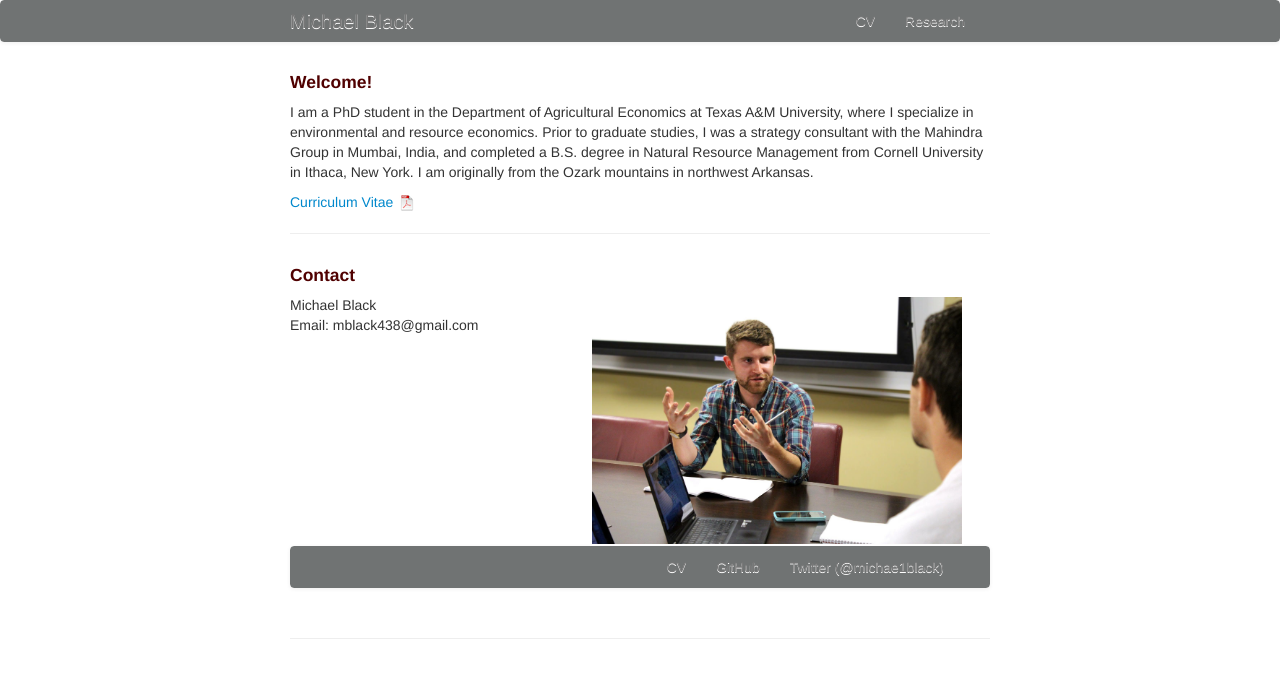
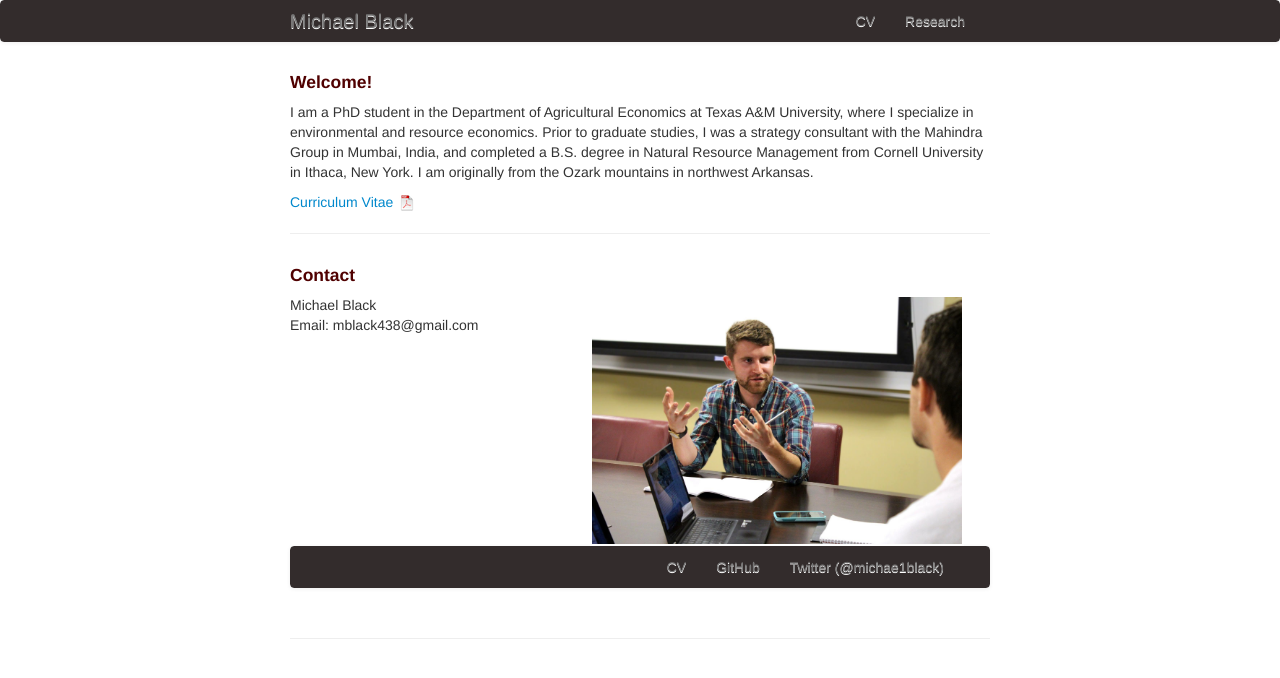
Before and after one commit to michael-black/michael-black.github.io, a Jekyll site: the page built from index.md, in a window 1280 px wide. Shown: the top 678 px of the page. Built offline with Jekyll 4.4.1, drawn with Linux system fonts in a browser that asks for light colours.

Commit message:
Changed header color to dark grey

```diff
--- a/assets/themes/twitter/css/my_custom_css.css
+++ b/assets/themes/twitter/css/my_custom_css.css
@@ -92,13 +92,13 @@ h1, h2, h3, h4 {
     padding-left:20px;
     padding-right:20px;
     background-color:#fafafa;
-    background-image:-moz-linear-gradient(top, #707373, #707373);
+    background-image:-moz-linear-gradient(top, #332C2C, #332C2C);
     background-image:-webkit-gradient(linear, 0 0, 0 100%, from(#332C2C), to(#332C2C));
-    background-image:-webkit-linear-gradient(top, #707373, #707373);
-    background-image:-o-linear-gradient(top, #707373, #707373);
-    background-image:linear-gradient(to bottom, #707373, #707373);
+    background-image:-webkit-linear-gradient(top, #332C2C, #332C2C);
+    background-image:-o-linear-gradient(top, #332C2C, #332C2C);
+    background-image:linear-gradient(to bottom, #332C2C, #332C2C);
     background-repeat:repeat-x;filter:progid:DXImageTransform.Microsoft.gradient(startColorstr='#332C2C', endColorstr='#332C2C', GradientType=0);
-    border:1px solid #707373;
+    border:1px solid #332C2C;
     -webkit-border-radius:4px;
     -moz-border-radius:4px;
     border-radius:4px;
```
